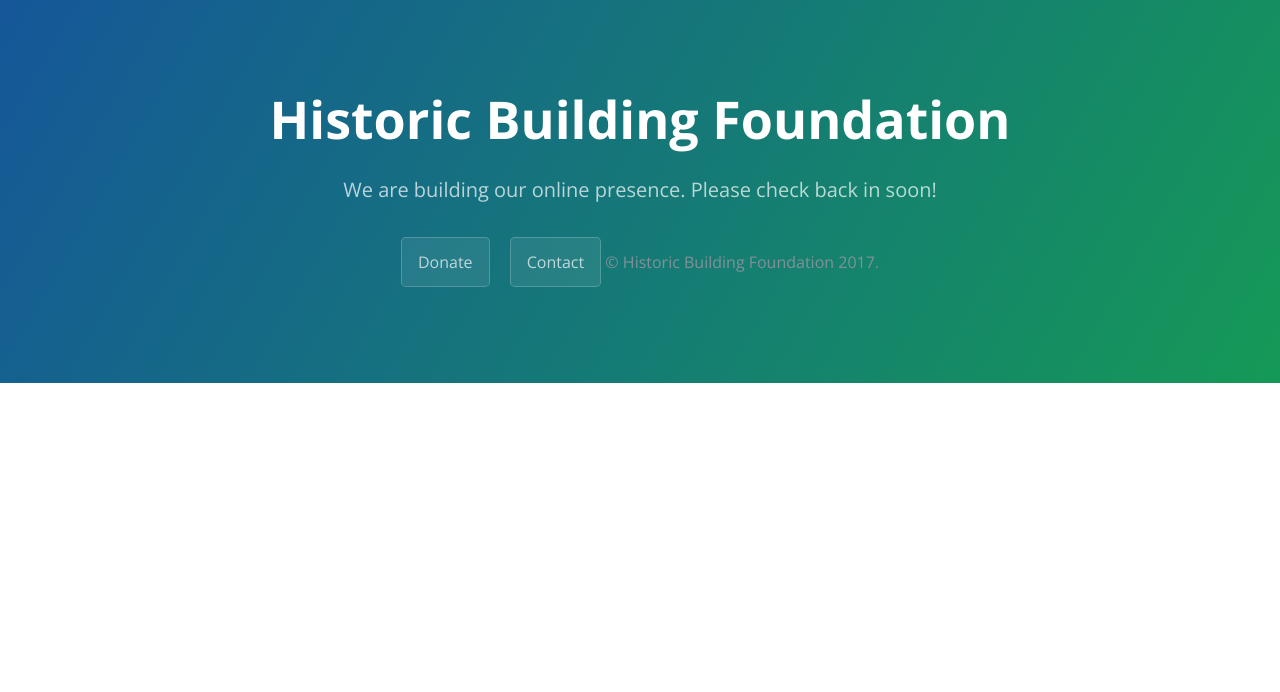
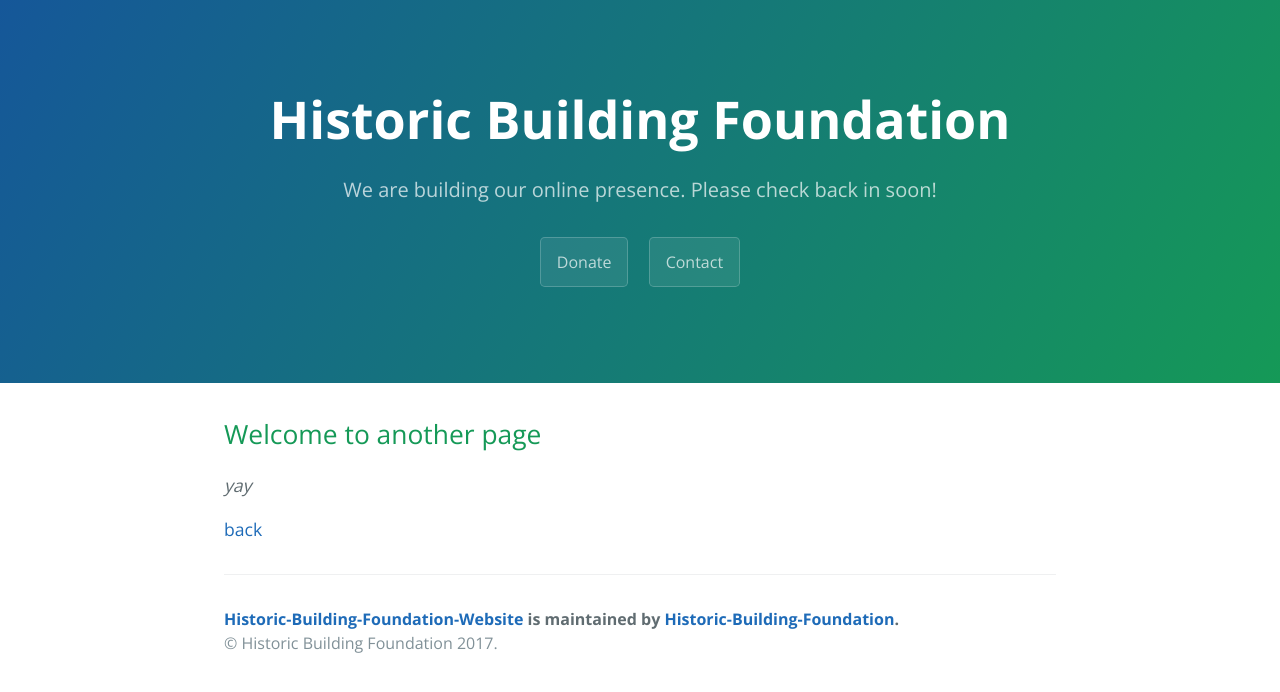
Before and after one commit to Historic-Building-Foundation/Historic-Building-Foundation-Website, a Jekyll site: the page built from another-page.md, in a window 1280 px wide. Shown: the top 692 px of the page. Built offline with Jekyll 4.4.1, drawn with Linux system fonts in a browser that asks for light colours; our own code applies the rules of GitHub Pages for plain Markdown files.

Commit message:
Update default.html

```diff
--- a/_layouts/default.html
+++ b/_layouts/default.html
@@ -21,9 +21,9 @@
         <a href="{{ site.github.zip_url }}" class="btn">Download .zip</a>
         <a href="{{ site.github.tar_url }}" class="btn">Download .tar.gz</a>
       {% endif %}
-     <span class="site-footer-credits">© Historic Building Foundation 2017.</span>
+
     </section>
-<!--
+
     <section class="main-content">
       {{ content }}
 
@@ -36,7 +36,7 @@
         <span class="site-footer-credits">© Historic Building Foundation 2017.</span>
       </footer>
     </section>
--->
+
     {% if site.google_analytics %}
       <script type="text/javascript">
         (function(i,s,o,g,r,a,m){i['GoogleAnalyticsObject']=r;i[r]=i[r]||function(){
```
